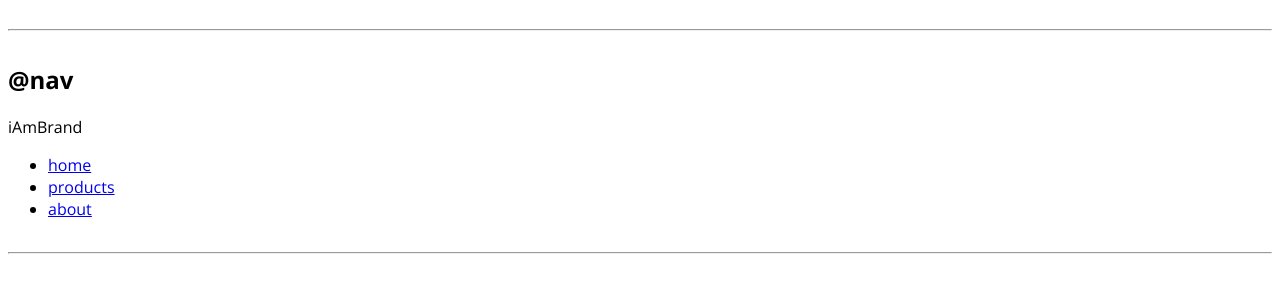
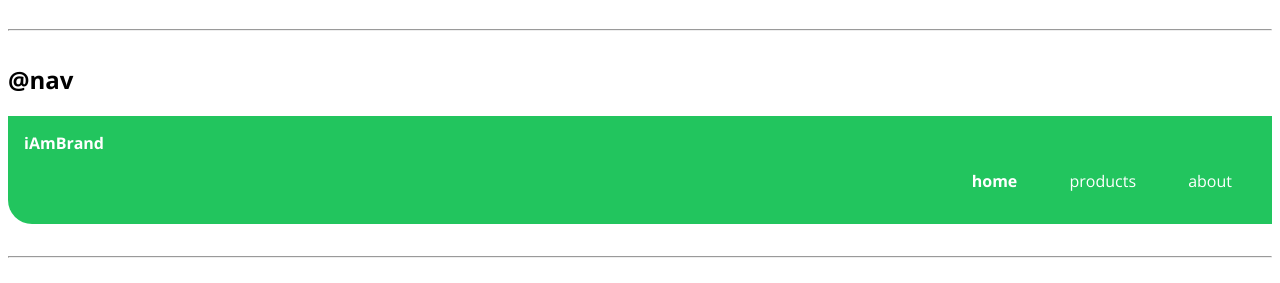
Before and after one commit to Avanish-Gupta-CSE/neogcamp-lessonThree, a plain HTML site: page index.html in a window 1280 px wide. Shown: the part 1342-1625 px from the top of the page. Drawn offline with nearby package versions, Linux system fonts and the light colour scheme.

Commit message:
navigation

```diff
--- a/index.html
+++ b/index.html
@@ -80,19 +80,19 @@
     <hr>
     <h2>@nav</h2>
 
-    <nav>
-      <div>iAmBrand</div>
-      <ul>
-        <li>
-          <a href="/">home</a>
+    <nav class="navigation container">
+      <div class="nav-brand">iAmBrand</div>
+      <ul class="list-non-bullet nav-pills">
+        <li class="list-item-inline">
+          <a class="link link-active" href="/">home</a>
         </li>
 
-        <li>
-          <a href="/">products</a>
+        <li class="list-item-inline">
+          <a class="link" href="/">products</a>
         </li>
 
-        <li>
-          <a href="/">about</a>
+        <li class="list-item-inline">
+          <a class="link" href="/">about</a>
         </li>
       </ul>
     </nav>
--- a/style.css
+++ b/style.css
@@ -51,3 +51,31 @@ hr{
     display: inline;
     padding: 0rem 0.5rem;
 }
+
+/* nav */
+.navigation {
+    background-color: var(--primary-color);
+    color: white;
+    padding: 1rem;
+    border-bottom-left-radius: 1.5rem;
+}
+
+.navigation .nav-brand
+{
+    font-weight: bold;
+    /* font-size: 1.1rem; */
+}
+
+.navigation .link{
+    color: white;
+}
+
+.navigation .nav-pills
+{
+    text-align: right;
+}
+
+.navigation .link-active
+{
+    font-weight: bold;
+}
```
